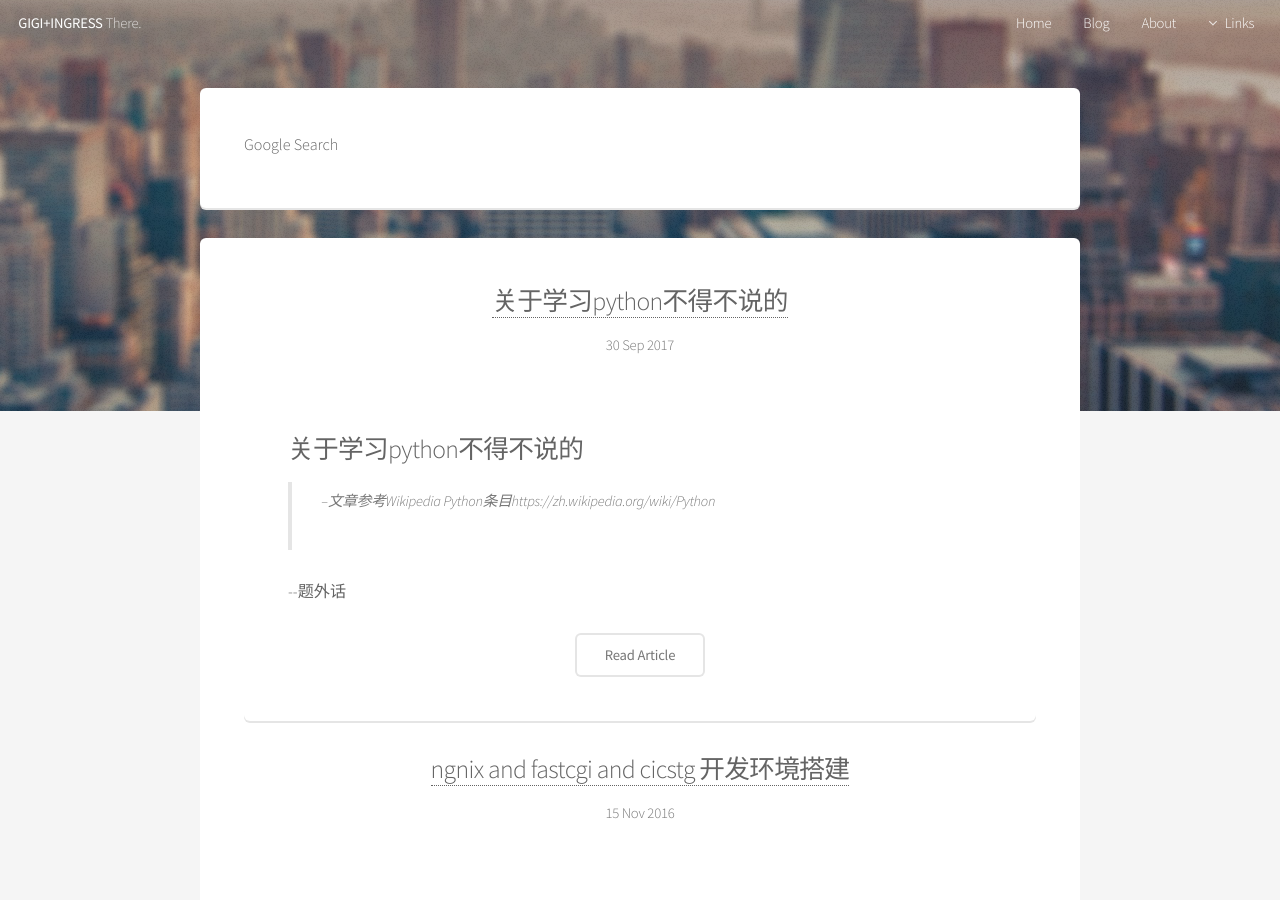
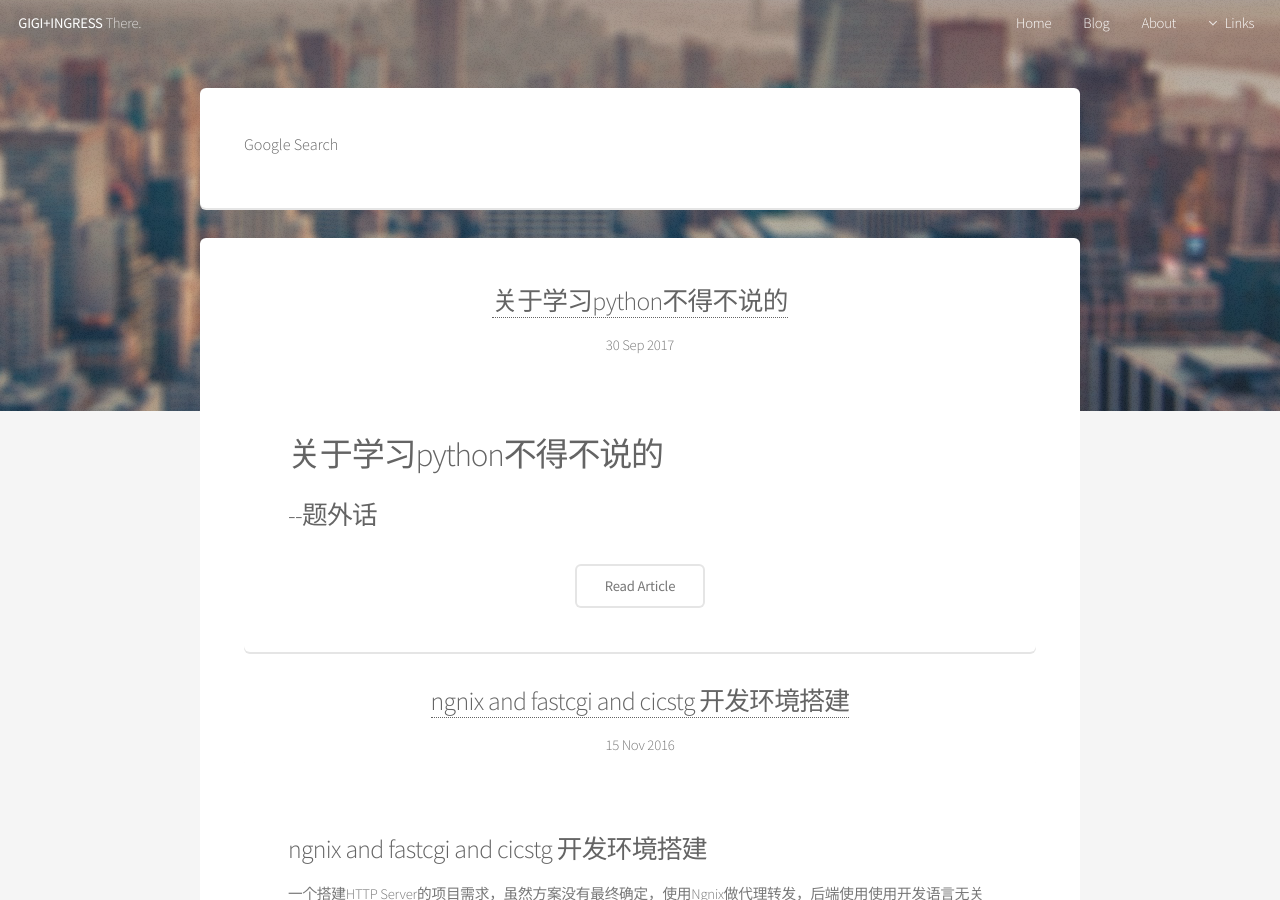
Before and after one commit to iocoo/iocoo.github.io, a Jekyll site: the page built from blog/index.html, in a window 1280 px wide and 900 px high. Built offline with Jekyll 4.4.1, drawn with Linux system fonts in a browser that asks for light colours; comment, search, counter and statistics services are not loaded.

Commit message:
finish post

````diff
--- a/_posts/2017-09-30-talking-about-learning-python-for-a-beginner.md
+++ b/_posts/2017-09-30-talking-about-learning-python-for-a-beginner.md
@@ -7,13 +7,12 @@
 tags: python,go
 ---
 
-<h3>关于学习python不得不说的</h3>
->--文章参考Wikipedia Python条目https://zh.wikipedia.org/wiki/Python
-<h4>--题外话</h4>
+<h2>关于学习python不得不说的</h2>
+<h3>--题外话</h3>
 
 我还是推荐学习Go语言。<br/>
 公司开始打算用python来做一些东西，而不再只是C。那为什么是Python不是Go呢?这个问题就好比N年前我问为什么不用Python而用Perl...说C已经OUT OF DATE可能并不准确，但至少在蓬勃发展的互联网浪潮里C在开发速度上已经完败。这样话题就不讨论了。（C:不服，我性能好啊！）。<br>已经几年没有用python，再翻看Python恍如隔世，当年还是2.6/2.7的天下，python3还一直被认为不稳定，如今2.7都快out了，标准库越来越多，甚至杂乱臃肿，pypi上的一些库也变得连他娘都不认识了。不得不重新再学习了，同时也给没接触过python的伙伴们分享一下。<br>
-<h4>一些非常有用的资源：</h4>
+<h3>一些非常有用的资源：</h3>
 
 * 1.英文书籍[Free-programming-books](https://github.com/EbookFoundation/free-programming-books/blob/f2d40b8c613af08c03b535ca6de15a65f9856518/free-programming-books.md)
 * 2.中文书籍[免费的编程中文书籍索引](https://github.com/justjavac/free-programming-books-zh_CN)
@@ -28,13 +27,15 @@
   * [Twisted 与异步编程入门](https://www.gitbook.com/book/likebeta/twisted-intro-cn/details)
   * [gevent-tutorial-ch](https://github.com/blurrcat/gevent-tutorial-ch/blob/master/tutorial.md)
    OR [gevent-tutorial](http://sdiehl.github.io/gevent-tutorial/)
- * [Requests: HTTP for Humans](http://requests-docs-cn.readthedocs.io/zh_CN/latest/)
- * [Tornado 4.3 文档中文版](https://tornado-zh.readthedocs.io/zh/latest/)
+  * [Requests: HTTP for Humans](http://requests-docs-cn.readthedocs.io/zh_CN/latest/)
+  * [Tornado 4.3 文档中文版](https://tornado-zh.readthedocs.io/zh/latest/)
 
-<h4>初识Python</h4>
+<h3>初识Python</h3>
 --Python:  **{优雅 明确 简单}**<br/>
- * Python 是什么?
+
+* Python 是什么?
 >Python is an easy to learn, powerful programming language. It has efficient high-level data structures and a simple but effective approach to object-oriented programming. Python’s elegant syntax and dynamic typing, together with its interpreted nature, make it an ideal language for scripting and rapid application development in many areas on most platforms.
+
  * 设计哲学：“优雅 明确 简单”<br/>
 Python开发者的哲学是“用一种方法，最好是只有一种方法来做一件事”*<br/>
 在你的机器上运行<code>python</code>,敲如下命令看看吧：
@@ -42,25 +43,25 @@
 import this
 ```
 
-* Python 应用范围
+  * Python 应用范围
 
   Web应用，测试工具，GUI开发,操作系统...
-* Why?
+  * Why?
 
   为什么是Python呢?
   因为{优雅 明确 简单}，有活跃的社区，还有一个理由：别人都在用啊！
-  * 2 or 3: 究竟选2呢还是3？，各有千秋吧。其实无所谓了，2.7.x虽然是最后一个2系，但可以兼容大多数3的语法，个人认为初学者可以选择任意新版本切入，入门后再自主切换吧。
-  * 与C：动态特性；面向对象;具备垃圾回收,自动内存管理;高层次数据结构; 非常丰富+完备的标准库和第三方库
-  * 与Go: Go具有python几乎所有优点，Golang性能更好，天生支持并发，丰富的标准库，编译部署简单。Python通过解释器执行使得性能不够理想，缺少类型检查导致代码质量难以保证，全局锁的存在限制了并发性能，此外缺乏对并发编程的良好支持。这些劣势正好是Go的优势。有兴趣还是推荐Go。
-  * 与Perl:哲学思想：总有多种方法来做同一件事。烦烦繁繁！
-  * GIT
-  * 自动化测试 网络编程
+    * 2 or 3: 究竟选2呢还是3？，各有千秋吧。其实无所谓了，2.7.x虽然是最后一个2系，但可以兼容大多数3的语法，个人认为初学者可以选择任意新版本切入，入门后再自主切换吧。
+    * 与C：动态特性；面向对象;具备垃圾回收,自动内存管理;高层次数据结构; 非常丰富+完备的标准库和第三方库
+    * 与Go: Go具有python几乎所有优点，Golang性能更好，天生支持并发，丰富的标准库，编译部署简单。Python通过解释器执行使得性能不够理想，缺少类型检查导致代码质量难以保证，全局锁的存在限制了并发性能，此外缺乏对并发编程的良好支持。这些劣势正好是Go的优势。有兴趣还是推荐Go。
+    * 与Perl:哲学思想：总有多种方法来做同一件事。烦烦繁繁！
+    * GIT
+    * 自动化测试 网络编程
 
-<h4>python 语法</h4>
-<h5> 缩进 </h5>
+<h3>python 语法</h3>
+<h4> 缩进 </h4>
  违反*缩进规则* 的程序无法编译通过；<br>
  *4个空格*表示每级缩进，避免使用Tab,避免使用标点，风格参照PEP 8规定和Goolge Python Stlye.
- <h5>语句和控制流</h5>
+ <h4>语句和控制流</h4>
 
   * if语句，当条件成立时运行语句块。经常与else, elif（相当于else if）配合使用。
   * for语句，遍列列表、字符串、字典、集合等迭代器，依次处理迭代器中的每个元素。
@@ -75,34 +76,35 @@
   * raise语句。抛出一个异常。
   * import语句。导入一个模块或包。常用写法：from module import name, import module as name, from module import name as anothername
 
-<h5>表达式</h5>
+<h4>表达式</h4>
 
   Python的表达式写法与C/C++类似。只是在某些写法有所差别。
    * 主要的算术运算符与C/C++类似。
    * Python使用```and, or, not```表示逻辑运算。
 ```is, is not```用于比较两个变量是否是同一个对象。```in, not in```用于判断一个对象是否属于另外一个对象。
    * Python支持字典、集合、列表的推导式（dict comprehension, set comprehension, list comprehension）
-```python
+  ```python
 >>> [x + 3 for x in range(4)]
 [3, 4, 5, 6]
 >>> {x + 3 for x in range(4)}
 {3, 4, 5, 6}
 >>> {x: x + 3 for x in range(4)}
-{0: 3, 1: 4, 2: 5, 3: 6}```
+{0: 3, 1: 4, 2: 5, 3: 6}
+```
 
-   * Python支持“迭代表达式”（generator comprehension），比如计算0-9的平方和：
+* Python支持“迭代表达式”（generator comprehension），比如计算0-9的平方和：
 ```python
 >>> sum(x * x for x in range(10))
 285
 ```
-   * Python使用lambda表示匿名函数。匿名函数体只能是表达式。比如：
+* Python使用lambda表示匿名函数。匿名函数体只能是表达式。比如：
 ```python
 >>> add = lambda x, y : x + y
 >>> add(3, 2)
 5
 ```
 
-<h5>函数</h5>
+<h4>函数</h4>
 
 Python的函数支持递归、默认参数值、可变参数、闭包，但不支持函数重载。 默认参数使用的一些陷阱注意理解下。
 
@@ -114,7 +116,7 @@
 
   >PyFunctionObject 让函数面向逻辑,而不仅仅是虚拟机。PyFunctionObject 和 PyCodeObject 组合起来才是一个完整的函数。
 
-<h5>面向对象和类</h5>
+<h4>面向对象和类</h4>
 
 类似其它面向对象的语言特性，如C++，Java..
 ```python
````
Also changed, not shown: other parts of _posts/2017-09-30-talking-about-learning-python-for-a-beginner.md (+5 -2 lines).
